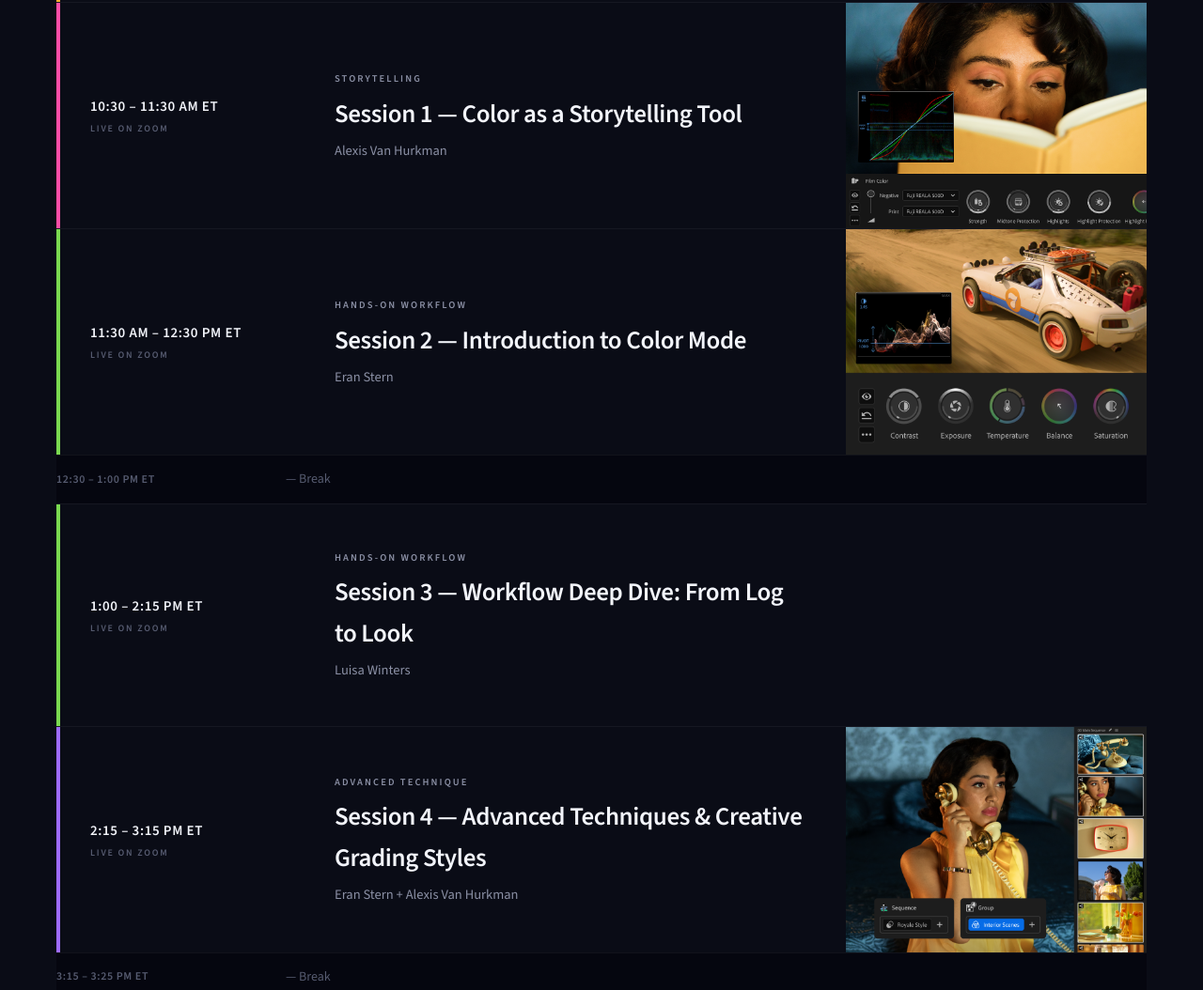
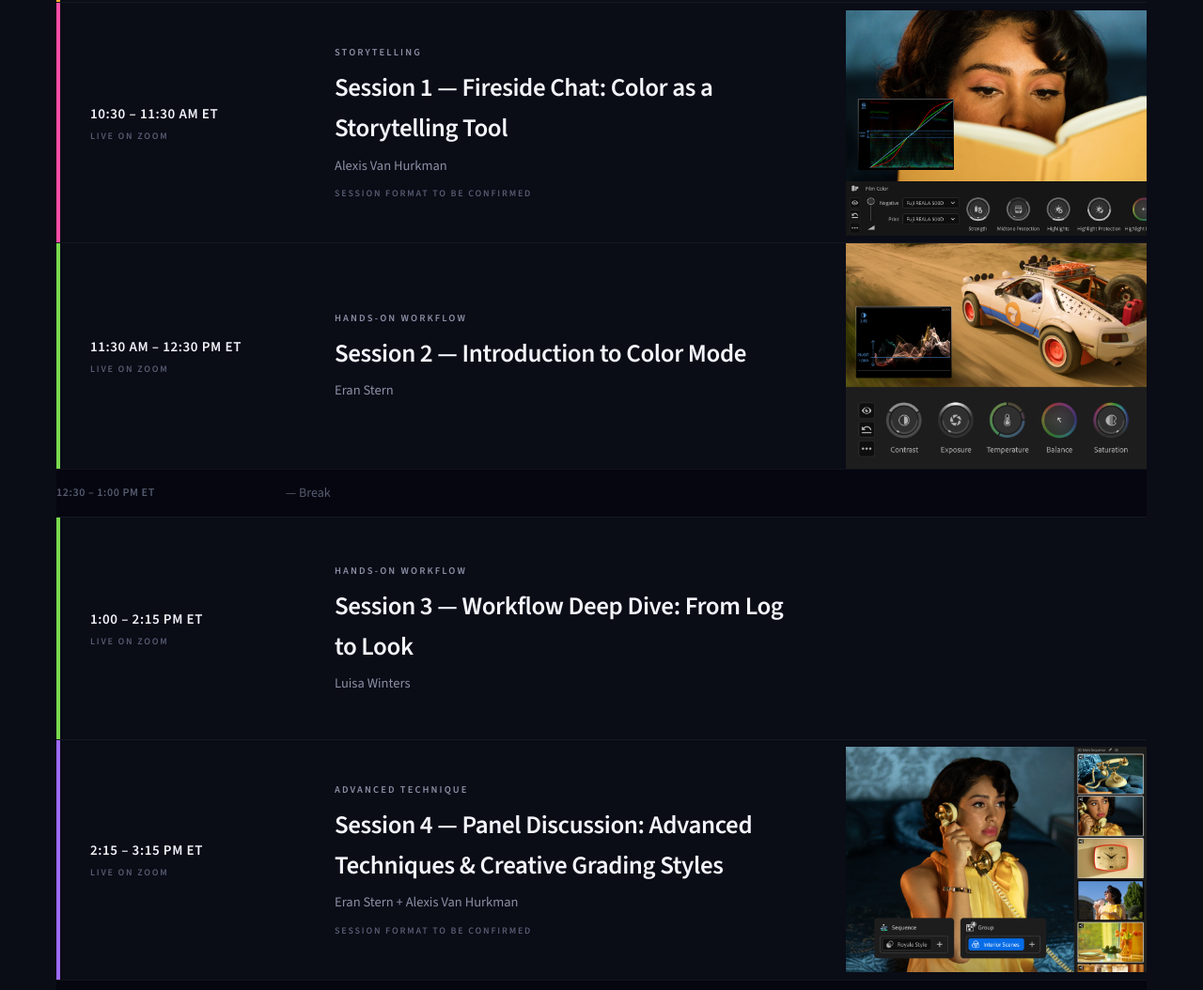
Before and after one commit to syvonnek/adobe-color-preview, a plain HTML site: page premiere-color-mode-v5.html in a window 1280 px wide. Shown: the part 2796-3850 px from the top of the page at 94% size. Drawn offline with nearby package versions, Linux system fonts and the light colour scheme.

Commit message:
v5: Alexis sessions reframed to Adobe-requested no-prep formats (fireside chat, panel), marked provisional pending program meeting
Co-Authored-By: Claude Fable 5 <noreply@anthropic.com>

```diff
--- a/premiere-color-mode-v5.html
+++ b/premiere-color-mode-v5.html
@@ -169,6 +169,7 @@ h2.t3{font-weight:700;font-size:32px;letter-spacing:-.015em;line-height:1.15}
 .sband:hover .tk-lbl{color:var(--tk,var(--dim))}
 .sband h4{font-size:27px;font-weight:600;letter-spacing:-.015em;margin-top:8px}
 .sband .spk{color:var(--dim);font-size:14.5px;margin-top:6px}
+.sband .prov{font-size:10px;font-weight:600;letter-spacing:.18em;text-transform:uppercase;color:var(--faint);margin-top:10px}
 .sband .smedia{width:320px;margin:-44px 0}
 .sband .smedia img{width:320px;height:100%;object-fit:cover;display:block}
 .sband.has-media .in-grid{padding-right:0;grid-template-columns:220px 1fr 320px}
@@ -424,7 +425,7 @@ footer{position:relative;z-index:2;border-top:1px solid var(--hair);padding:64px
       <div class="sband has-media" style="--tk:var(--p)">
         <div class="in-grid">
           <div class="time"><b>10:30 – 11:30 AM ET</b><small>Live on Zoom</small></div>
-          <div><div class="tk-lbl">Storytelling</div><h4>Session 1 — Color as a Storytelling Tool</h4><div class="spk">Alexis Van Hurkman</div></div>
+          <div><div class="tk-lbl">Storytelling</div><h4>Session 1 — Fireside Chat: Color as a Storytelling Tool</h4><div class="spk">Alexis Van Hurkman</div><div class="prov">Session format to be confirmed</div></div>
           <div class="smedia"><img src="assets/adobe-cm-8.png" alt="Curves scope and Film Color controls over a graded shot — Premiere Color Mode"></div>
         </div>
       </div>
@@ -445,7 +446,7 @@ footer{position:relative;z-index:2;border-top:1px solid var(--hair);padding:64px
       <div class="sband has-media" style="--tk:var(--v)">
         <div class="in-grid">
           <div class="time"><b>2:15 – 3:15 PM ET</b><small>Live on Zoom</small></div>
-          <div><div class="tk-lbl">Advanced Technique</div><h4>Session 4 — Advanced Techniques &amp; Creative Grading Styles</h4><div class="spk">Eran Stern + Alexis Van Hurkman</div></div>
+          <div><div class="tk-lbl">Advanced Technique</div><h4>Session 4 — Panel Discussion: Advanced Techniques &amp; Creative Grading Styles</h4><div class="spk">Eran Stern + Alexis Van Hurkman</div><div class="prov">Session format to be confirmed</div></div>
           <div class="smedia"><img src="assets/adobe-cm-9.png" alt="Style groups applied to an interior scene — Premiere Color Mode"></div>
         </div>
       </div>
```
